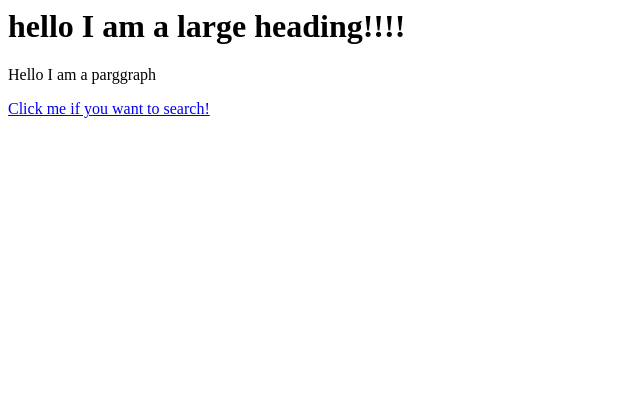
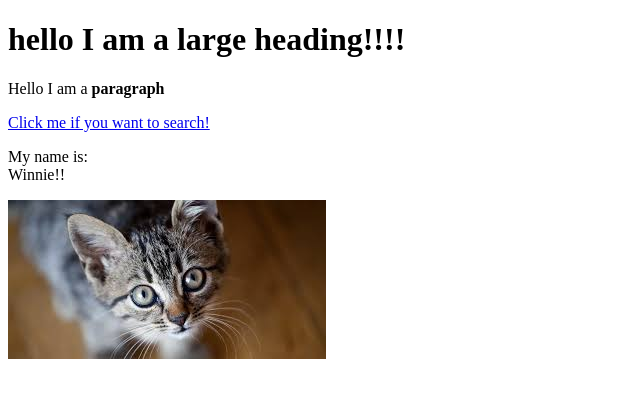
Before and after one commit to devbatch657/Cartoon-Hero, a plain HTML site: page test.html in a window 1280 px wide. Shown: the whole page, without its empty margins (0-640 px from the left). Drawn offline with Linux system fonts and the light colour scheme.

Commit message:
added a cat image and a few other elements

```diff
--- a/test.html
+++ b/test.html
@@ -1,3 +1,14 @@
-<h1> hello I am a large heading!!!! </h1>
-<p>Hello I am a parggraph</p>
-<a href="https://google.com" target="_blank" title="Let's go to google!">Click me if you want to search!</a>
+<!DOCTYPE html>
+<html>
+<head>
+	<title>Test Page</title>
+</head>
+<body>
+	<h1> hello I am a large heading!!!! </h1>
+	<p>Hello I am a <b>paragraph</b></p>
+	<a href="https://google.com" target="_blank" title="Let's go to google!">Click me if you want to search!</a>
+	<p>My name is:<br>
+	Winnie!!</p>
+	<img src="img/cat.jpeg">
+</body>
+</html>
```
Also changed, not shown: img/cat.jpeg (added).
